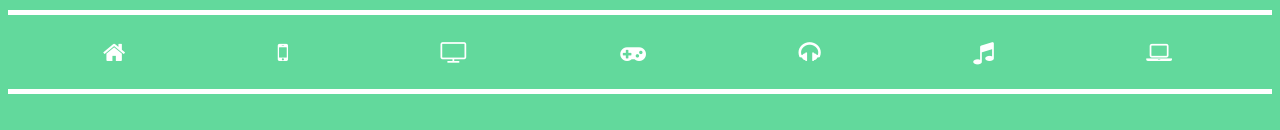
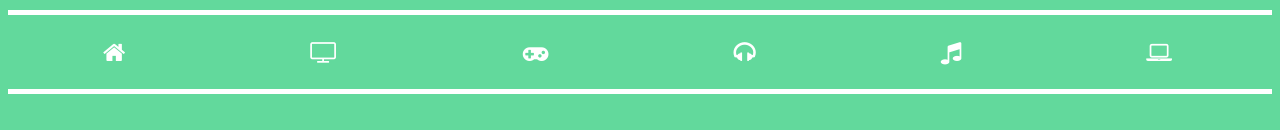
Before and after one commit to YanitaKuh/BITMARKET, a plain HTML site: page index.html in a window 1280 px wide. Shown: the part 311-441 px from the top of the page. Drawn offline with Linux system fonts and the light colour scheme.

Commit message:
Update index.html

```diff
--- a/index.html
+++ b/index.html
@@ -11,7 +11,6 @@
         </header>
         <nav>
            <a class="home" href="#"><i class="fa fa-home"></i></a>
-  <a href="#"><i class="fa fa-mobile"></i></a>
   <a href="https://kirildimov0515.github.io/TV/"><i class="fa fa-tv"></i></a>
   <a href="#"><i class="fa fa-gamepad"></i></a>
   <a href=https://naviiluha.github.io/Bitmarket/"><i class="fa fa-headphones"></i></a>
```
